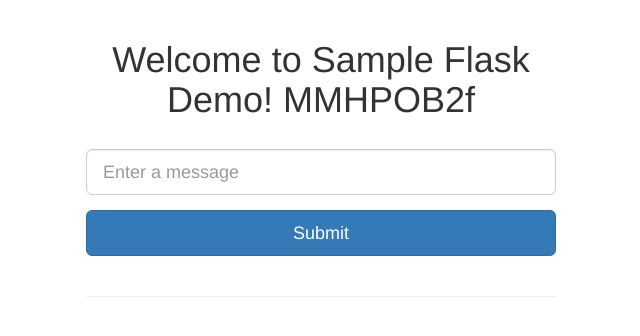
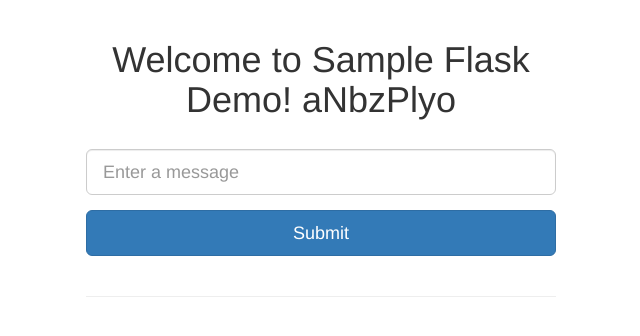
Before and after one commit to williaumwu/flask_sample, a Flask app: page / in a window 1280 px wide. Shown: the top 336 px of the page, without its empty margins (319-959 px from the left). Run offline with Flask 2, Linux system fonts and the light colour scheme; data that the repository does not hold is empty; some libraries are stand-ins or nearby versions.

Commit message:
testing change new string aNbzPlyo

```diff
--- a/templates/index.html
+++ b/templates/index.html
@@ -3,7 +3,7 @@
 {% block content %}
 
 <div class="text-center">
-  <h1>Welcome to Sample Flask Demo! MMHPOB2f</h1>
+  <h1>Welcome to Sample Flask Demo! aNbzPlyo</h1>
 </div>
 
 <br>
```
Also changed, not shown: README.md.
